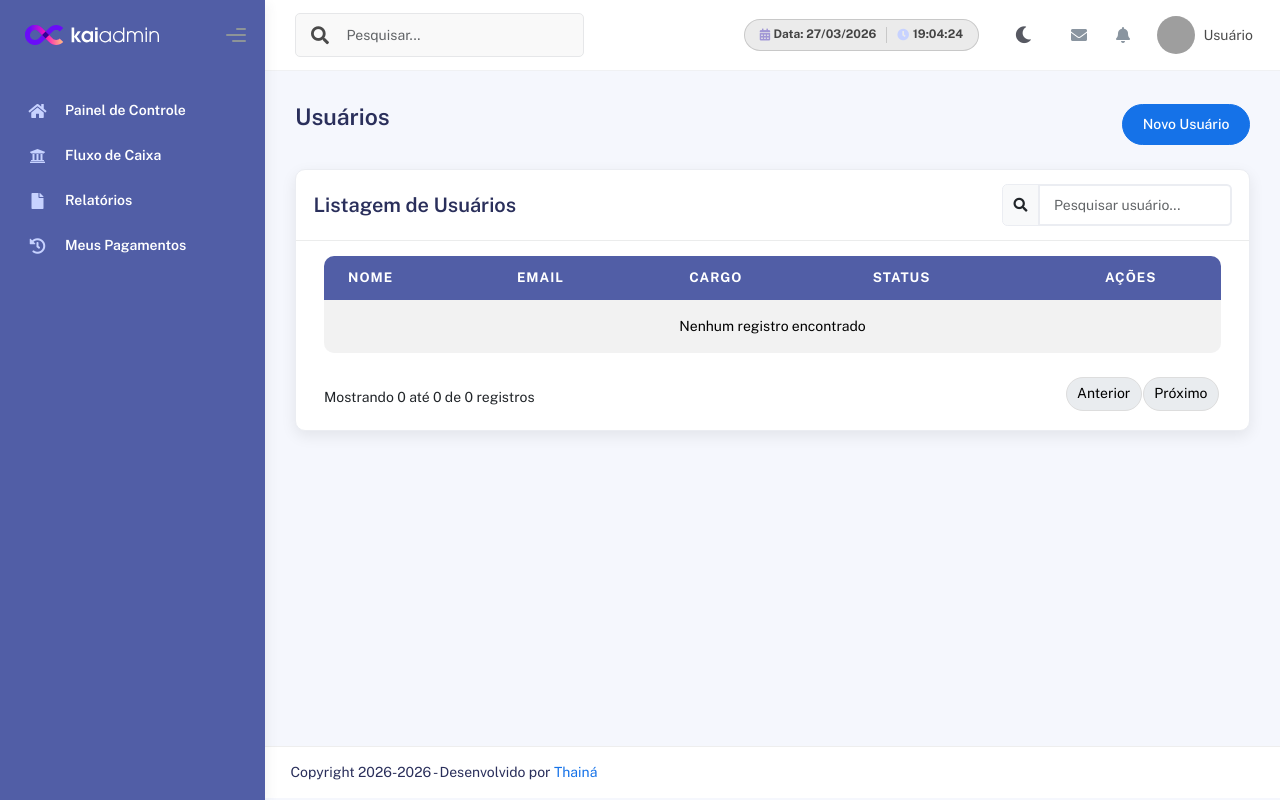
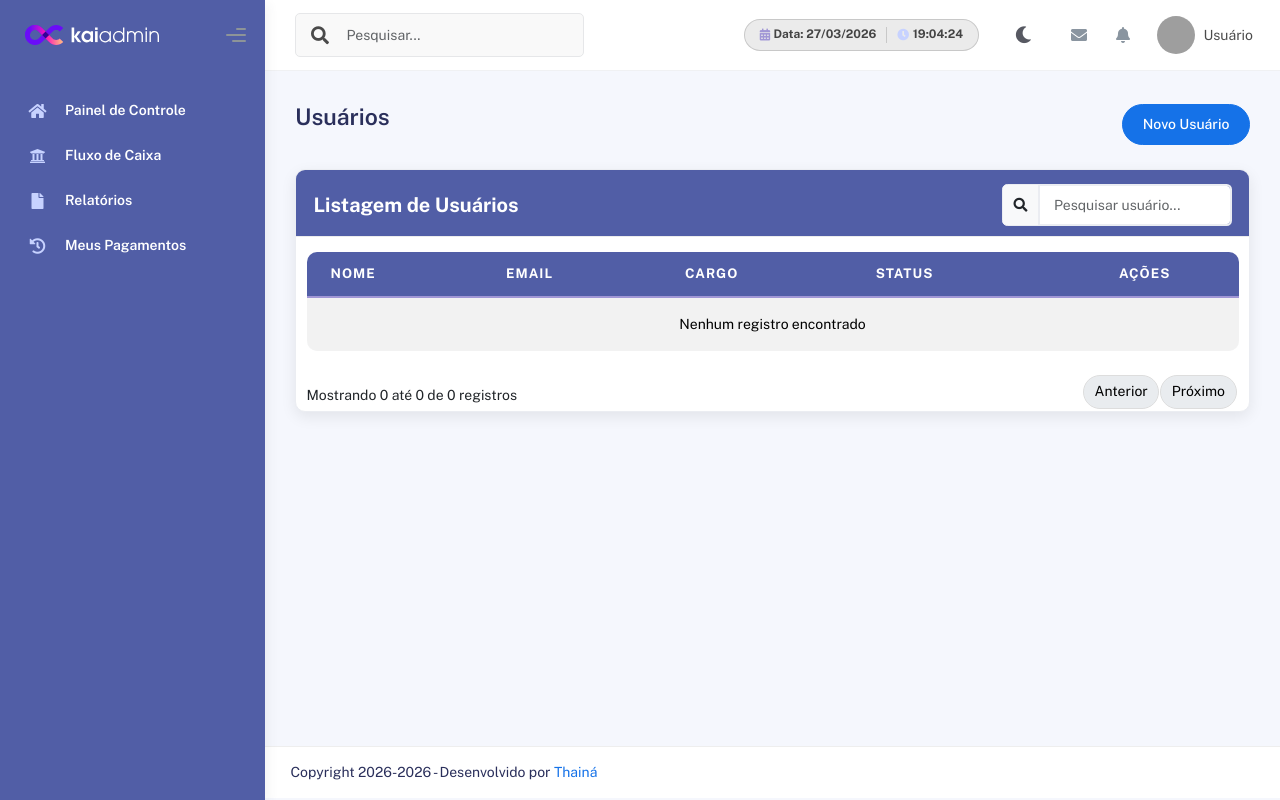
Before and after one commit to ThainaCosta2/Sistema-de-Gestao-de-Emprestimos, a Python web app: template sistema/templates/autenticacao/usuarios_listar.html in a window 1280 px wide. Run offline with Jinja, Linux system fonts and the light colour scheme; the template is opened without the code that fills it, so the values that code supplies are empty; grey boxes are pictures that could not be loaded.

Commit message:
Add files via upload

```diff
--- a/sistema/templates/autenticacao/usuarios_listar.html
+++ b/sistema/templates/autenticacao/usuarios_listar.html
@@ -13,7 +13,7 @@
     <div class="row">
         <div class="col-md-12">
             <div class="card card-round">
-                <div class="card-header">
+                <div class="card-header card-header-usuarios">
                     <div class="d-flex align-items-center justify-content-between">
                         <div class="card-title">Listagem de Usuários</div>
                         <div class="input-group w-25">
@@ -23,10 +23,10 @@
                         </div>
                     </div>
                 </div>
-                <div class="card-body pt-0">
-                    <div class="table-responsive">
-                        <table id="basic-datatables" class="display table table-striped table-hover">
-                            <thead class="thead-dark">
+                <div class="card-body card-body-no-horizontal-padding p-0">
+                    <div class="table-responsive" style="padding: 0 !important; margin: 0 !important;">
+                        <table id="basic-datatables" class="display table table-striped table-hover mb-0 border-0">
+                            <thead class="thead-custom-usuarios">
                                 <tr>
                                     <th>Nome</th>
                                     <th>Email</th>
```
